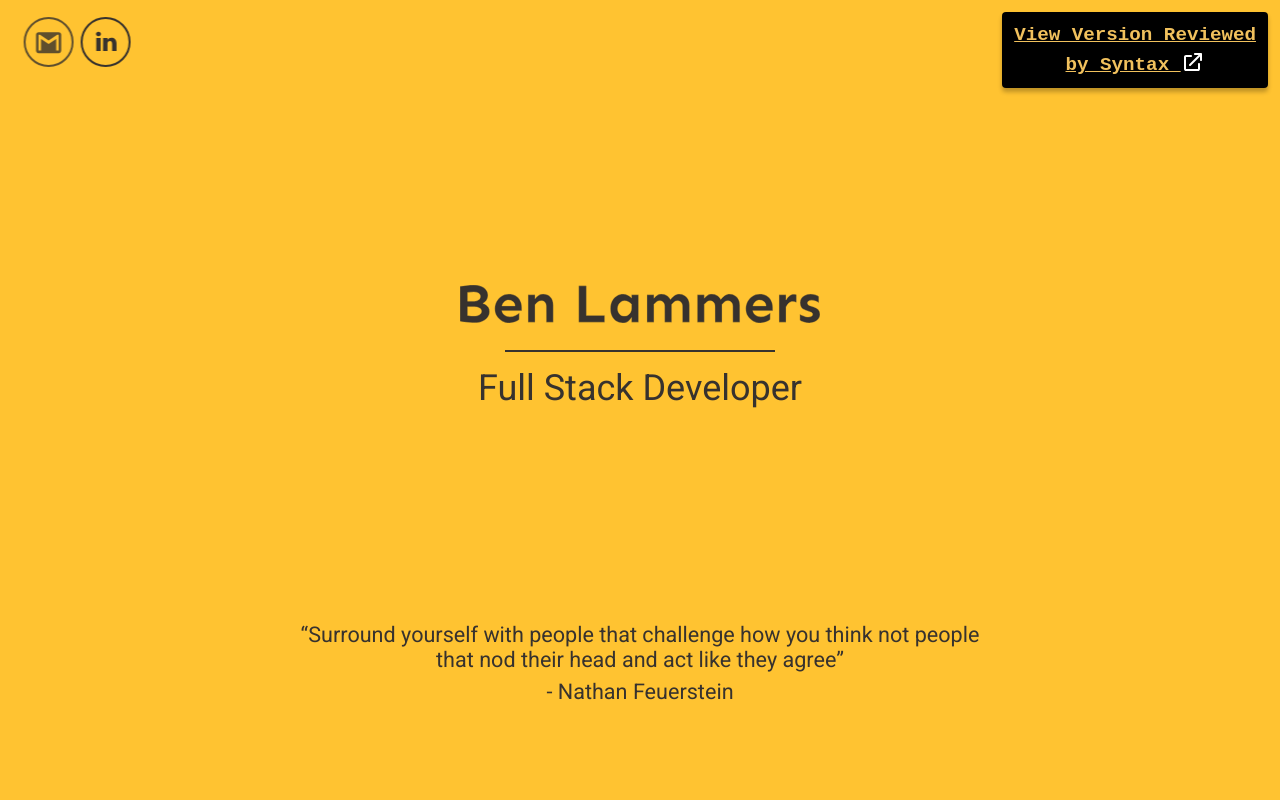
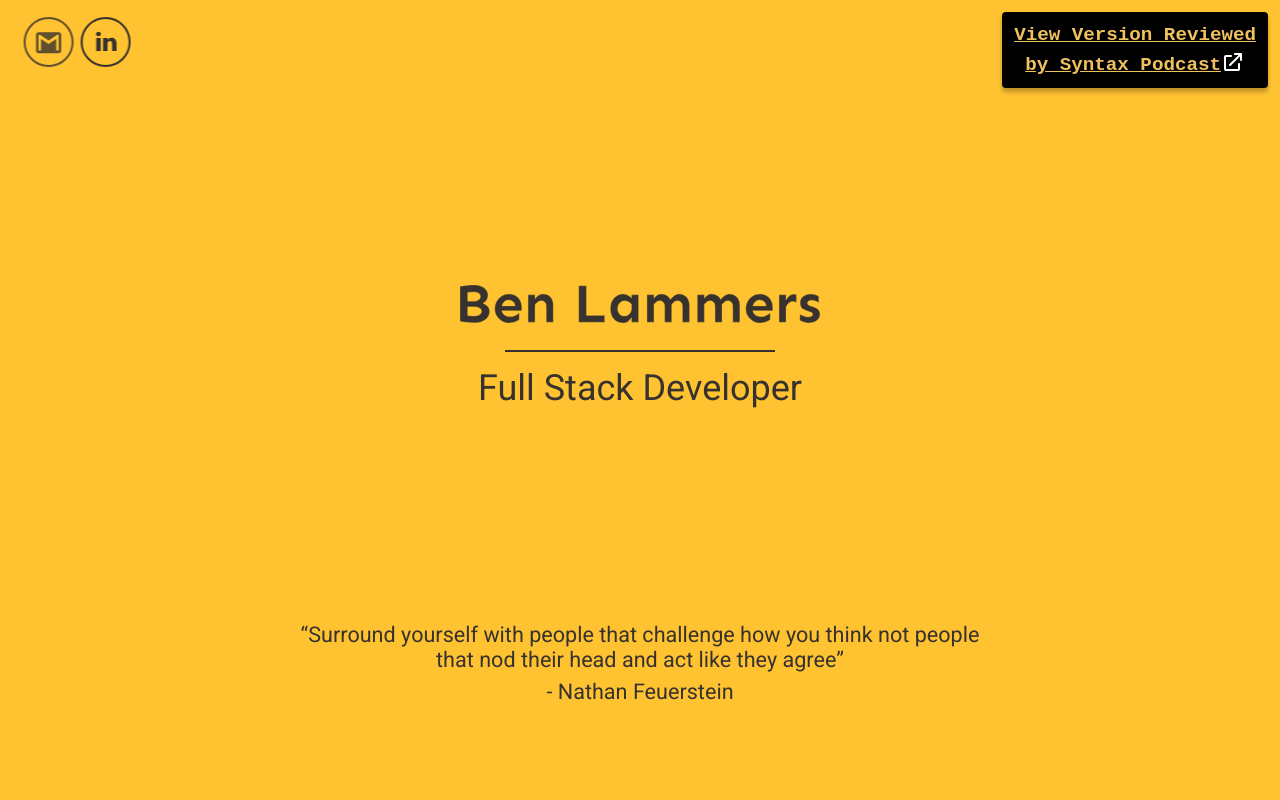
Before and after one commit to benlammers/portfolio, a Gatsby site: page / in a window 1280 px wide. Shown: the top 800 px of the page. Built offline with nearby package versions, Linux system fonts and the light colour scheme; Gatsby itself is replaced by a stand-in of ours.

Commit message:
Update index.js

```diff
--- a/src/components/banner/index.js
+++ b/src/components/banner/index.js
@@ -29,7 +29,7 @@ const Banner = () => {
         target="_blank"
         rel="noopener noreferrer"
       >
-        View Version Reviewed <br />by Syntax <ExternalIcon />
+        View Version Reviewed <br />by Syntax Podcast<ExternalIcon />
       </a>
 
       <ul className={styles.socials}>
```
